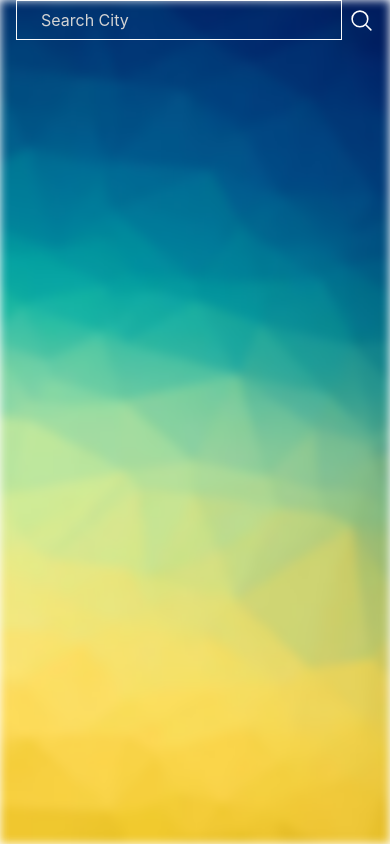
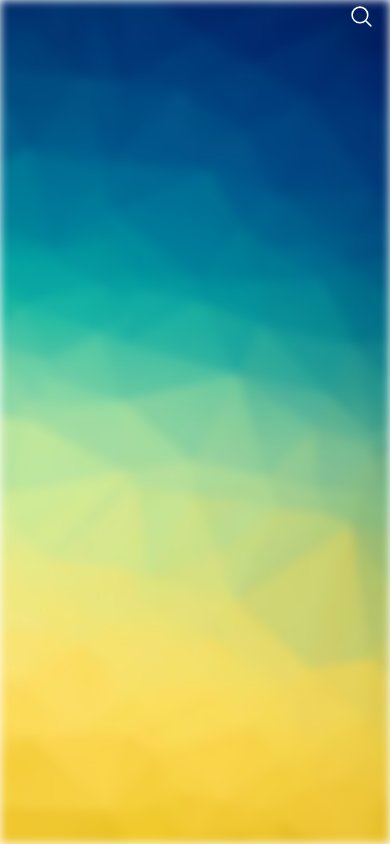
Before and after one commit to ahassh1/weather-application, a React Native app: screen /Home in a window 390 px wide. Built offline with nearby package versions, Linux system fonts and the light colour scheme.

Commit message:
search bar 2nd part

```diff
--- a/App.js
+++ b/App.js
@@ -1,11 +1,11 @@
 import HomeScreen from 'screens/HomeScreen';
 import './global.css';
-import { Text, View } from 'react-native';
 
-export default function App() {
+const App = () => {
   return (
     <>
       <HomeScreen />
     </>
   );
-}
+};
+export default App;
--- a/navigation/appNavigation.js
+++ b/navigation/appNavigation.js
@@ -6,7 +6,7 @@ import HomeScreen from 'screens/HomeScreen';
 
 const Stack = createNativeStackNavigator;
 
-export default function AppNavigation() {
+const appNavigation = () => {
   return (
     <NavigationContainer>
       <Stack.Navigator>
@@ -14,4 +14,5 @@ export default function AppNavigation() {
       </Stack.Navigator>
     </NavigationContainer>
   );
-}
+};
+export default appNavigation;
--- a/screens/HomeScreen.js
+++ b/screens/HomeScreen.js
@@ -7,10 +7,12 @@ import {
   TextInput,
   TouchableOpacity,
 } from 'react-native';
-import React from 'react';
+import React, { useState } from 'react';
 import { theme } from 'theme';
 import { MagnifyingGlassIcon } from 'react-native-heroicons/outline';
+
 const HomeScreen = () => {
+  const [showSearch, toggleSearch] = useState(false);
   return (
     <View className="relative flex-1">
       <StatusBar style="light" />
@@ -24,13 +26,17 @@ const HomeScreen = () => {
         <View style={{ height: '7%' }} className="relative z-50 mx-4">
           <View
             className="flex-row items-center justify-end rounded-full"
-            style={{ backgroundColor: theme.bgWhite(0.2) }}>
-            <TextInput
-              placeholder="Search City"
-              placeholderTextColor={'lightgray'}
-              className="relative h-10 flex-1 border border-gray-50 pl-6 text-base text-white"
-            />
+            style={{ backgroundColor: showSearch ? theme.bgWhite(0.2) : 'transparent' }}>
+            {showSearch ? (
+              <TextInput
+                placeholder="Search City"
+                placeholderTextColor={'lightgray'}
+                className="relative h-10 flex-1 border border-gray-50 pl-6 text-base text-white"
+              />
+            ) : null}
+
             <TouchableOpacity
+              onPress={() => toggleSearch(!showSearch)}
               style={{ backgroundColor: theme.bgWhite(0.3) }}
               className="m-1 rounded-full p-3"
             />
```
